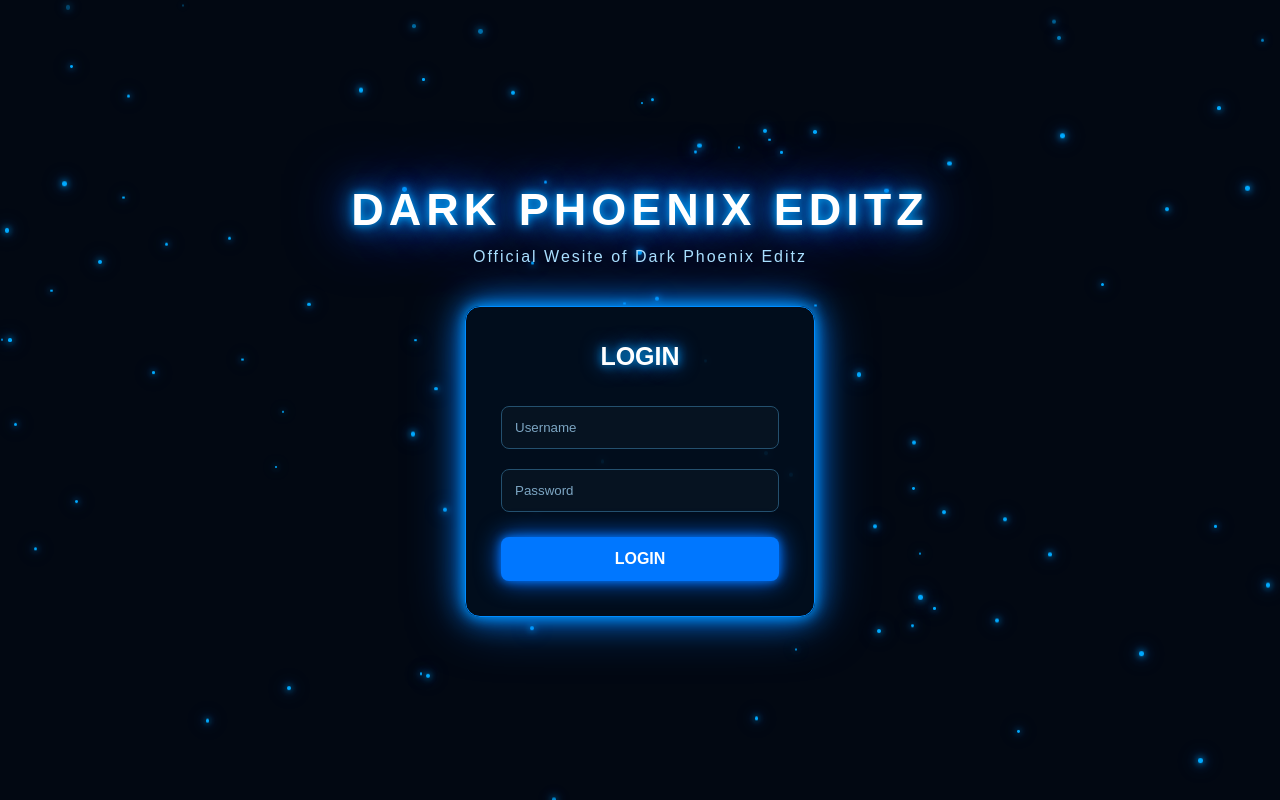
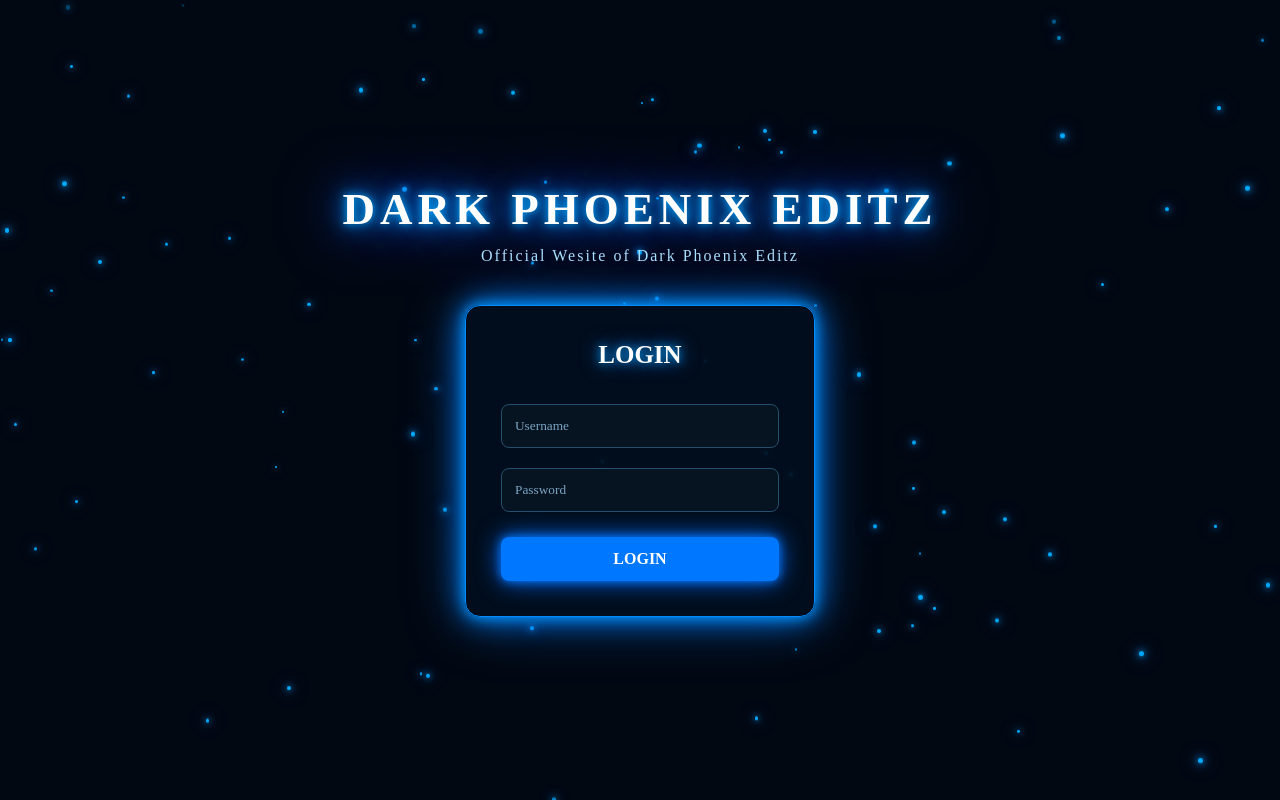
Before and after one commit to dark-phoenix-editz/Dark-Phoenix-Web, a plain HTML site: page index.html in a window 1280 px wide. Drawn offline with Linux system fonts and the light colour scheme.

Commit message:
Update index.html

```diff
--- a/index.html
+++ b/index.html
@@ -9,7 +9,7 @@
             margin: 0;
             padding: 0;
             box-sizing: border-box;
-            font-family: Arial, sans-serif;
+            font-family: Stencil, aerial;
         }
         body {
             min-height: 100vh;
```
